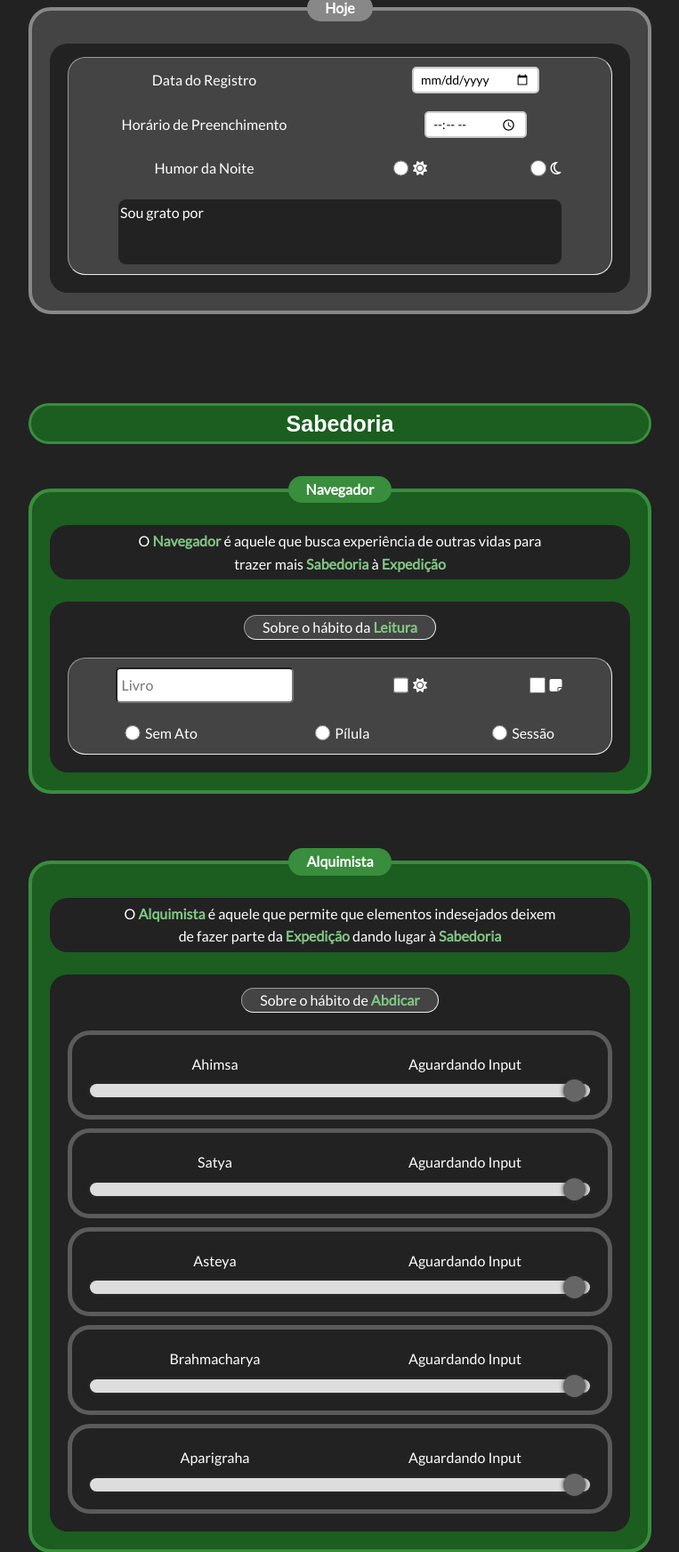
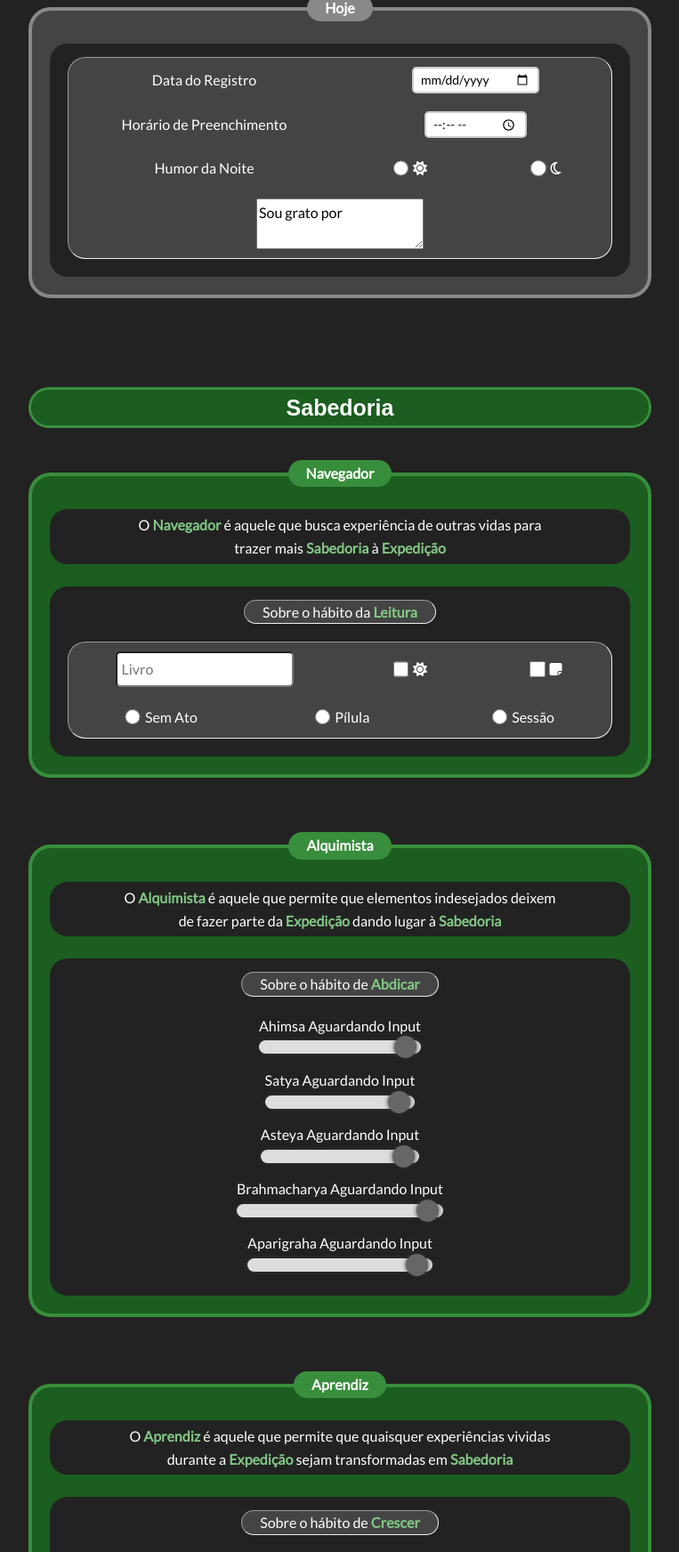
Before and after one commit to Matheus-Homem/EnduranceProject, a Flask app: template src/web/templates/form_night_new.html in a window 1280 px wide. Shown: the part 270-2014 px from the top of the page at 89% size, without its empty margins (258-1021 px from the left). Run offline with Flask 3, Linux system fonts and the light colour scheme; the template is opened without the code that fills it, so the values that code supplies are empty; some libraries are stand-ins or nearby versions; some web fonts are replaced.

Commit message:
Refactor CSS styles for consistency and clarity

```diff
--- a/src/web/static/style.css
+++ b/src/web/static/style.css
@@ -10,6 +10,7 @@
 @import url('input/radio.css');
 @import url('input/range.css');
 @import url('input/text.css');
+@import url('input/textarea.css');
 @import url('input/time.css');
 @import url('input/button.css');
 @import url('responsive/media.css');
@@ -32,58 +33,3 @@ body {
     font-weight: 350;
     line-height: 1.6;
 }
-
-textarea {
-    color: var(--white-color);
-    background-color: var(--gray-color-2);
-    border: 1px solid var(--gray-color-4);
-    font-family: 'Lato', sans-serif;
-    font-weight: 350;
-    line-height: 1.6;
-    resize: none;
-    overflow: auto;
-    border-radius: 10px;
-    width: 500px;
-    height: 75px;
-}
-
-.box-yama {
-    border: 5px solid var(--box-border-color);
-    background-color: var(--box-background-color);
-    display: flex;
-    justify-content: center;
-    flex-direction: column;
-    align-items: center;
-    border-radius: 25px;
-    padding: 20px;
-    width: 100%;
-}
-
-.box-yama .span-container {
-    display: flex;
-    justify-content: space-between;
-    width: 100%;
-}
-
-.box-yama .span-container span {
-    flex: 1;
-    text-align: center;
-}
-
-.box-yama span {
-    margin: 0 10px;
-}
-
-.box-yama input[type="range"] {
-    width: 100%;
-    margin-top: 10px;
-}
-
-.darker-background {
-    background-color: var(--box-background-color);
-    border-radius: 50px;
-}
-
-.add-padding-20 {
-    padding: 20px;
-}
```
